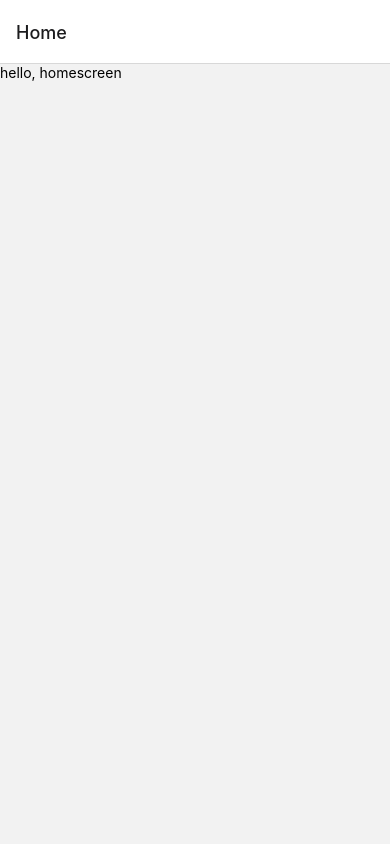
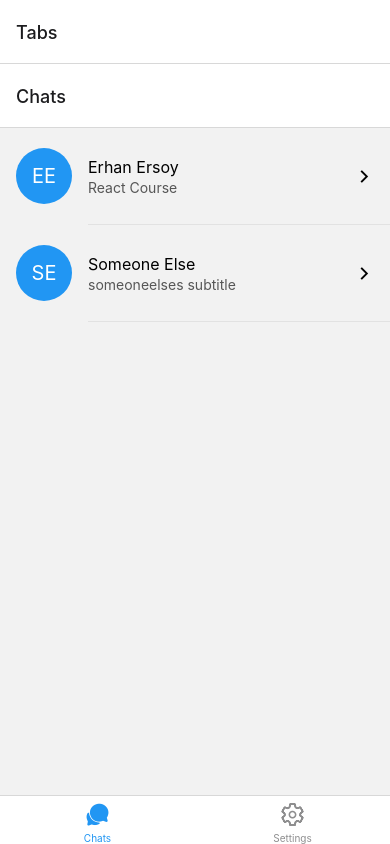
Before and after one commit to erhan11/chatty, a React Native app: screen / in a window 390 px wide. Built offline with nearby package versions, Linux system fonts and the light colour scheme.

Commit message:
some more changes

```diff
--- a/App.js
+++ /dev/null
@@ -1,36 +0,0 @@
-import React from "react";
-import { NavigationContainer } from "@react-navigation/native";
-import { createStackNavigator } from "@react-navigation/stack";
-
-import { SafeAreaView, Text } from "react-native";
-
-const Home = () => {
-  return (
-    <SafeAreaView>
-      <Text>hello, homescreen</Text>
-    </SafeAreaView>
-  );
-};
-
-const Settings = () => {
-  return (
-    <SafeAreaView>
-      <Text>hi settings page</Text>
-    </SafeAreaView>
-  );
-};
-
-const MainStack = createStackNavigator();
-
-const App = () => {
-  return (
-    <NavigationContainer>
-      <MainStack.Navigator>
-        <MainStack.Screen name="Home" component={Home} />
-        <MainStack.Screen name="Settings" component={Settings} />
-      </MainStack.Navigator>
-    </NavigationContainer>
-  );
-};
-
-export default App;
--- /dev/null
+++ b/App.jsx
@@ -0,0 +1,62 @@
+import React from "react";
+import { NavigationContainer } from "@react-navigation/native";
+import { createStackNavigator } from "@react-navigation/stack";
+import { createBottomTabNavigator } from "@react-navigation/bottom-tabs";
+import Chats from "./screens/Chats";
+import Settings from "./screens/Settings";
+import { Ionicons } from "@expo/vector-icons";
+import { colors } from "./config/constants";
+
+const { Navigator, Screen } = createBottomTabNavigator();
+
+const TabsScreen = () => (
+  <Navigator
+    screenOptions={({ route }) => ({
+      tabBarIcon: ({ focused, color, size }) => {
+        let iconName;
+
+        if (route.name === "Chats") {
+          iconName = focused ? "chatbubbles" : "chatbubbles-outline";
+        } else if (route.name === "Settings") {
+          iconName = focused ? "settings" : "settings-outline";
+        }
+
+        // You can return any component that you like here!
+        return <Ionicons name={iconName} size={size} color={color} />;
+      },
+
+      tabBarActiveTintColor: colors.primary,
+    })}
+  >
+    <Screen name="Chats" component={Chats} />
+    <Screen name="Settings" component={Settings} />
+  </Navigator>
+);
+
+const MainStack = createStackNavigator();
+
+const SettingsStack = createStackNavigator();
+
+const SettingsScreen = () => {
+  return (
+    <SettingsStack.Navigator>
+      <SettingsStack.Screen title="Settings" component={Settings} />
+    </SettingsStack.Navigator>
+  );
+};
+
+const ChatScreen = () => {
+  return <ChatStack.Screen name="Chats" component={Chats} />;
+};
+
+const App = () => {
+  return (
+    <NavigationContainer>
+      <MainStack.Navigator>
+        <MainStack.Screen name="Tabs" component={TabsScreen} />
+      </MainStack.Navigator>
+    </NavigationContainer>
+  );
+};
+
+export default App;
--- a/components/ContactRow.js
+++ b/components/ContactRow.js
@@ -1,10 +1,11 @@
 import React from "react";
 import { Text, TouchableOpacity, View, StyleSheet } from "react-native";
 import { Ionicons } from "@expo/vector-icons";
+import { colors } from "../config/constants";
 
-const ContactRow = ({ name, subtitle, onPress }) => {
+const ContactRow = ({ name, subtitle, onPress, style }) => {
   return (
-    <TouchableOpacity style={styles.row} onPress={onPress}>
+    <TouchableOpacity style={[styles.row, style]} onPress={onPress}>
       <View style={styles.avatar}>
         <Text style={styles.avatarLabel}>
           {name
@@ -34,7 +35,7 @@ const styles = StyleSheet.create({
   avatar: {
     width: 56,
     height: 56,
-    backgroundColor: "#1e88e5",
+    backgroundColor: colors.primary,
     borderRadius: 28,
     alignItems: "center",
     justifyContent: "center",
--- /dev/null
+++ b/config/constants.js
@@ -0,0 +1,5 @@
+const colors = {
+  primary: "#2196f3",
+};
+
+export { colors };
--- /dev/null
+++ b/screens/Settings.js
@@ -0,0 +1,23 @@
+import React from "react";
+import { StyleSheet, Text, View } from "react-native";
+import ContactRow from "../components/ContactRow";
+
+const Settings = () => {
+  return (
+    <View>
+      <ContactRow
+        name="Erhan"
+        subtitle="erhan@erhan.com"
+        style={styles.ContactRow}
+      />
+    </View>
+  );
+};
+
+const styles = StyleSheet.create({
+  ContactRow: {
+    backgroundColor: "white",
+  },
+});
+
+export default Settings;
```
